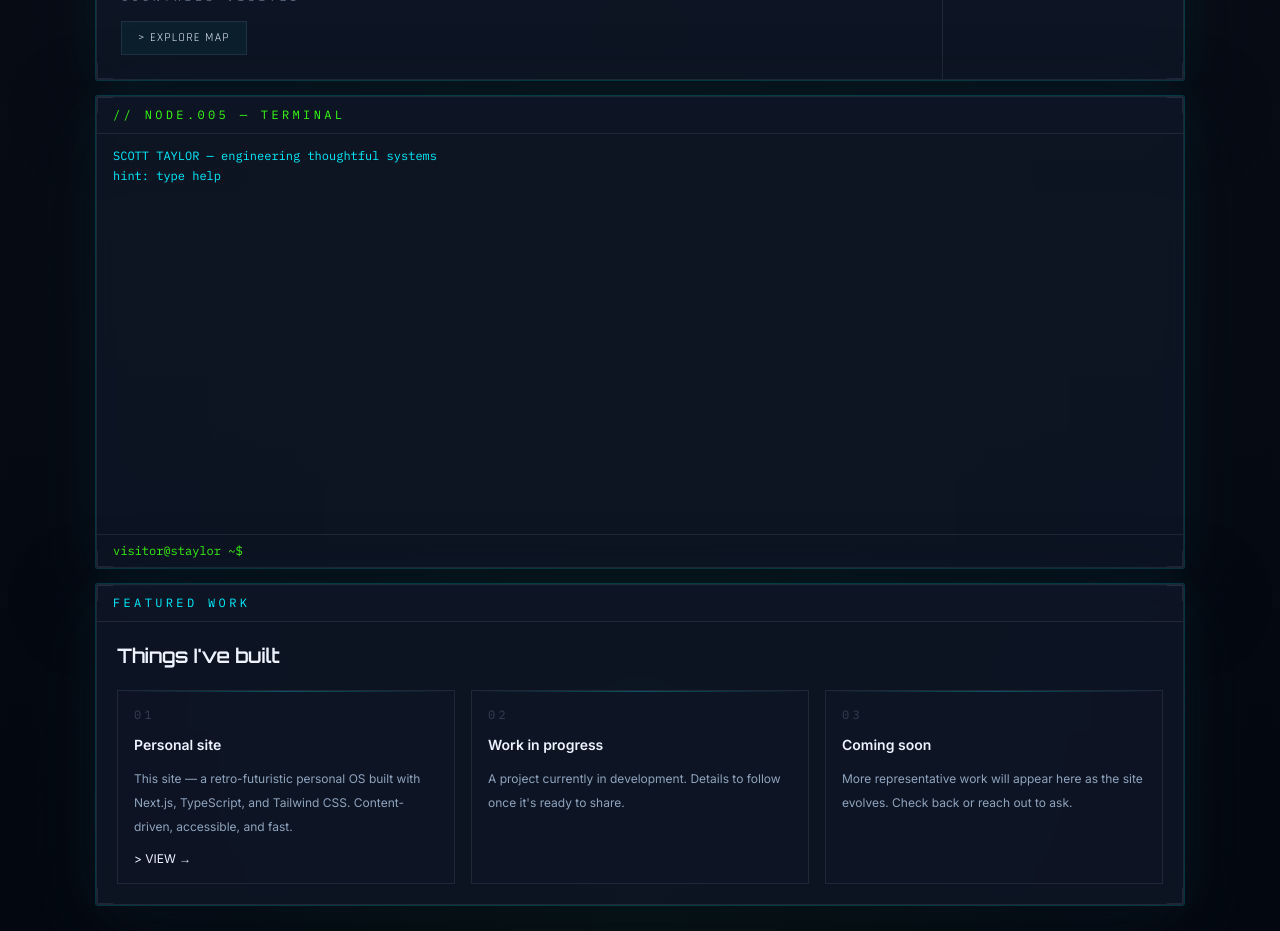
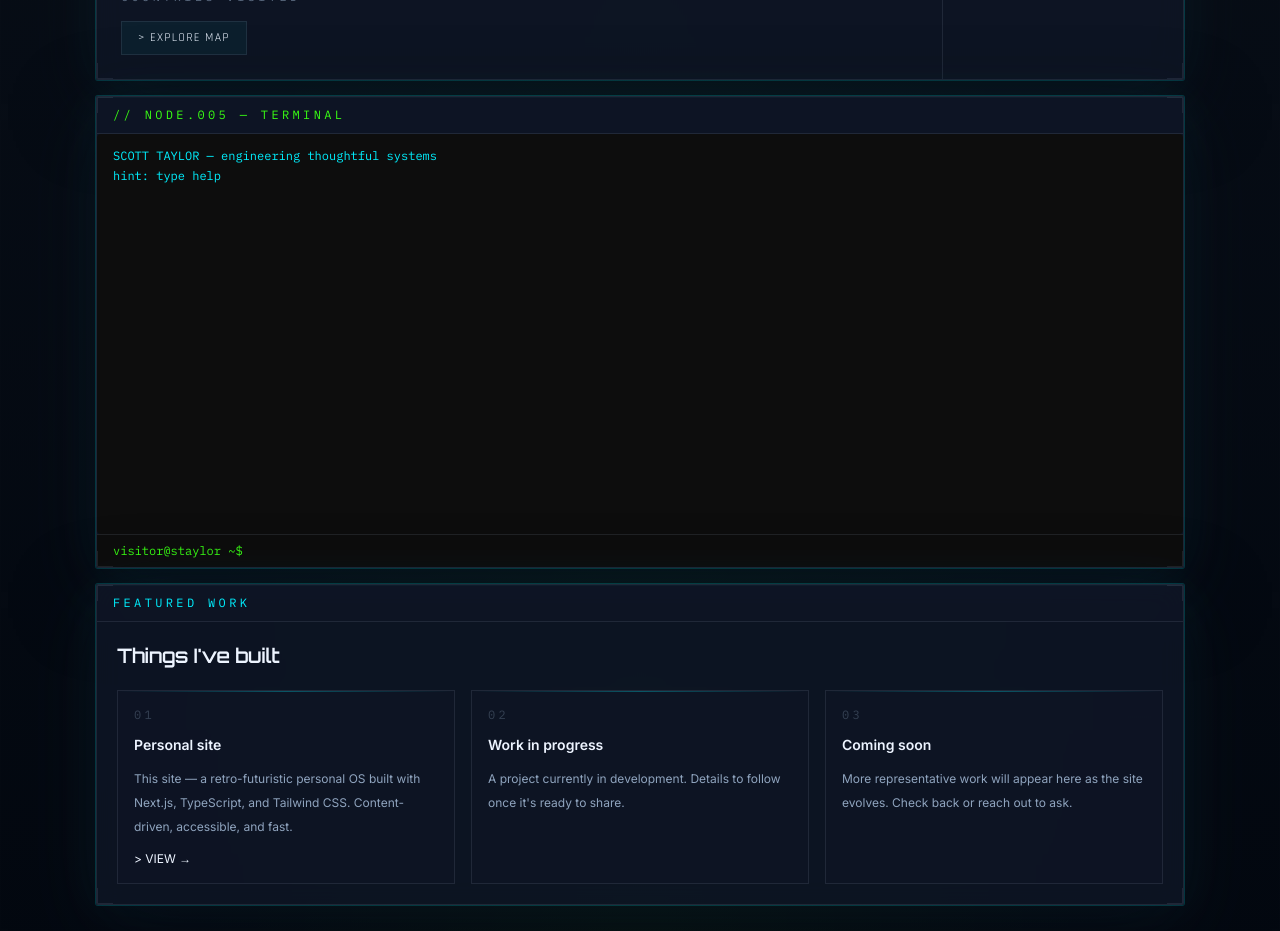
Before and after one commit to staylor11x/personal-site, a Next.js app: page / in a window 1280 px wide. Shown: the part 1260-2191 px from the top of the page. Built offline with nearby package versions, Linux system fonts and the light colour scheme; no server answers.

Commit message:
feat: More terminal touchups

```diff
--- a/app/components/terminal-panel.tsx
+++ b/app/components/terminal-panel.tsx
@@ -1,12 +1,13 @@
 "use client";
 
-import { useEffect, useRef, useReducer, useMemo } from "react";
+import { useEffect, useRef, useReducer, useMemo, useCallback } from "react";
 import { HudPanel, HudPanelHeader } from "./site-primitives";
 import { buildCommands, CommandSpec } from "../../lib/terminal/registry";
 import type { TerminalContent } from "../../lib/content";
 
 const PROMPT = "visitor@staylor ~$";
 const MAX_HISTORY = 50;
+const MAX_CMD_HISTORY = 100;
 
 type Line =
   | { kind: "banner"; text: string }
@@ -16,11 +17,17 @@ type Line =
 type State = {
   history: Line[];
   input: string;
+  /** Submitted command strings for up/down navigation */
+  cmdHistory: string[];
+  /** Current position in cmdHistory; -1 = not navigating */
+  cmdHistoryIndex: number;
 };
 
 type Action =
   | { type: "SET_INPUT"; value: string }
-  | { type: "SUBMIT"; commands: Record<string, CommandSpec> };
+  | { type: "SUBMIT"; commands: Record<string, CommandSpec> }
+  | { type: "HISTORY_UP" }
+  | { type: "HISTORY_DOWN" };
 
 const WELCOME: Line[] = [
   { kind: "banner", text: "SCOTT TAYLOR — engineering thoughtful systems" },
@@ -30,11 +37,17 @@ const WELCOME: Line[] = [
 function reducer(state: State, action: Action): State {
   switch (action.type) {
     case "SET_INPUT":
-      return { ...state, input: action.value };
+      return { ...state, input: action.value, cmdHistoryIndex: -1 };
+
     case "SUBMIT": {
       const raw = state.input.trim();
       if (raw.length === 0) return { ...state, input: "" };
-      if (raw === "clear") return { history: [], input: "" };
+
+      const newCmdHistory = raw === "clear"
+        ? state.cmdHistory
+        : [raw, ...state.cmdHistory].slice(0, MAX_CMD_HISTORY);
+
+      if (raw === "clear") return { history: [], input: "", cmdHistory: newCmdHistory, cmdHistoryIndex: -1 };
 
       const [cmd, ...args] = raw.split(/\s+/);
       const inputLine: Line = { kind: "input", text: `${PROMPT} ${raw}` };
@@ -50,8 +63,21 @@ function reducer(state: State, action: Action): State {
 
       let next = [...state.history, inputLine, ...outputLines];
       if (next.length > MAX_HISTORY) next = next.slice(next.length - MAX_HISTORY);
-      return { history: next, input: "" };
+      return { history: next, input: "", cmdHistory: newCmdHistory, cmdHistoryIndex: -1 };
     }
+
+    case "HISTORY_UP": {
+      if (state.cmdHistory.length === 0) return state;
+      const nextIndex = Math.min(state.cmdHistoryIndex + 1, state.cmdHistory.length - 1);
+      return { ...state, cmdHistoryIndex: nextIndex, input: state.cmdHistory[nextIndex] };
+    }
+
+    case "HISTORY_DOWN": {
+      if (state.cmdHistoryIndex <= 0) return { ...state, cmdHistoryIndex: -1, input: "" };
+      const nextIndex = state.cmdHistoryIndex - 1;
+      return { ...state, cmdHistoryIndex: nextIndex, input: state.cmdHistory[nextIndex] };
+    }
+
     default:
       return state;
   }
@@ -67,6 +93,8 @@ export default function TerminalPanel({ content }: Props) {
   const [state, dispatch] = useReducer(reducer, {
     history: WELCOME,
     input: "",
+    cmdHistory: [],
+    cmdHistoryIndex: -1,
   });
 
   const outputRef = useRef<HTMLDivElement>(null);
@@ -81,23 +109,28 @@ export default function TerminalPanel({ content }: Props) {
     inputRef.current?.scrollIntoView({ behavior: "smooth", block: "nearest" });
   }
 
-  function handleClick() {
-    inputRef.current?.focus();
-  }
+  // Only focus the input when clicking if there's no active text selection,
+  // so users can freely copy terminal output.
+  const handleClick = useCallback(() => {
+    const selection = window.getSelection();
+    if (!selection || selection.toString().length === 0) {
+      inputRef.current?.focus();
+    }
+  }, []);
 
   return (
     <section id="terminal" aria-label="Interactive terminal" className="scroll-mt-24">
       <HudPanel accentColor="green">
         <HudPanelHeader label="// NODE.005 — TERMINAL" accentColor="green" />
 
-        {/* Output area */}
+        {/* Output area — explicit dark background so it reads as a real terminal */}
         <div
           ref={outputRef}
           role="log"
           aria-live="polite"
           aria-label="Terminal output"
           onClick={handleClick}
-          className="h-[300px] overflow-y-auto cursor-text px-4 py-3 font-mono text-xs leading-relaxed sm:h-[400px]"
+          className="h-[300px] overflow-y-auto cursor-text px-4 py-3 font-mono text-xs leading-relaxed sm:h-[400px] bg-[#0d0d0d] rounded-sm"
         >
           {state.history.map((line, i) => {
             if (line.kind === "banner") {
@@ -123,7 +156,7 @@ export default function TerminalPanel({ content }: Props) {
         </div>
 
         {/* Prompt row */}
-        <div className="flex items-center gap-2 border-t border-border-subtle px-4 py-2 font-mono text-xs">
+        <div className="flex items-center gap-2 border-t border-border-subtle px-4 py-2 font-mono text-xs bg-[#0d0d0d]">
           <span className="shrink-0 select-none text-accent-green" aria-hidden="true">
             {PROMPT}
           </span>
@@ -140,10 +173,17 @@ export default function TerminalPanel({ content }: Props) {
               onFocus={handleFocus}
               onChange={(e) => dispatch({ type: "SET_INPUT", value: e.target.value })}
               onKeyDown={(e) => {
-                if (e.key === "Enter")
+                if (e.key === "Enter") {
                   dispatch({ type: "SUBMIT", commands });
+                } else if (e.key === "ArrowUp") {
+                  e.preventDefault();
+                  dispatch({ type: "HISTORY_UP" });
+                } else if (e.key === "ArrowDown") {
+                  e.preventDefault();
+                  dispatch({ type: "HISTORY_DOWN" });
+                }
               }}
-              className="w-full bg-transparent text-foreground caret-transparent outline-none"
+              className="w-full bg-transparent text-foreground caret-transparent outline-none border-none ring-0 focus:ring-0 focus:outline-none"
             />
             {/* Blinking cursor — hidden when input has content; respects reduced-motion */}
             <span
--- a/lib/terminal/registry.ts
+++ b/lib/terminal/registry.ts
@@ -7,23 +7,19 @@ export type CommandSpec = {
   handler: CommandHandler;
 };
 
-const STATIC_COMMANDS: Record<string, CommandSpec> = {
+export function buildCommands(
+  content: Partial<TerminalContent>
+): Record<string, CommandSpec> {
+  const commands: Record<string, CommandSpec> = {
     help: {
       desc: "List available commands",
       handler: (_args) =>
-      Object.entries(STATIC_COMMANDS).map(([name, spec]) => `  ${name.padEnd(12)} ${spec.desc}`),
+        Object.entries(commands).map(([name, spec]) => `  ${name}: ${spec.desc}`),
     },
     about: {
       desc: "Learn more about this site",
       handler: (_args) => "Scott Taylor — software engineer. Built with Next.js + TypeScript.",
     },
-};
-
-export function buildCommands(
-  content: Partial<TerminalContent>
-): Record<string, CommandSpec> {
-  return {
-    ...STATIC_COMMANDS,
     now: {
       desc: "What I'm currently up to",
       handler: (_args) => content.now ?? ["no content loaded"],
@@ -41,7 +37,8 @@ export function buildCommands(
       handler: (_args) => content.contact ?? ["no content loaded"],
     },
   };
+  return commands;
 }
 
 /** Backward-compatible static export (no dynamic content). */
-export const COMMANDS: Record<string, CommandSpec> = STATIC_COMMANDS;
+export const COMMANDS: Record<string, CommandSpec> = buildCommands({});
```
Lines whose indentation alone changed are shown as unchanged.
